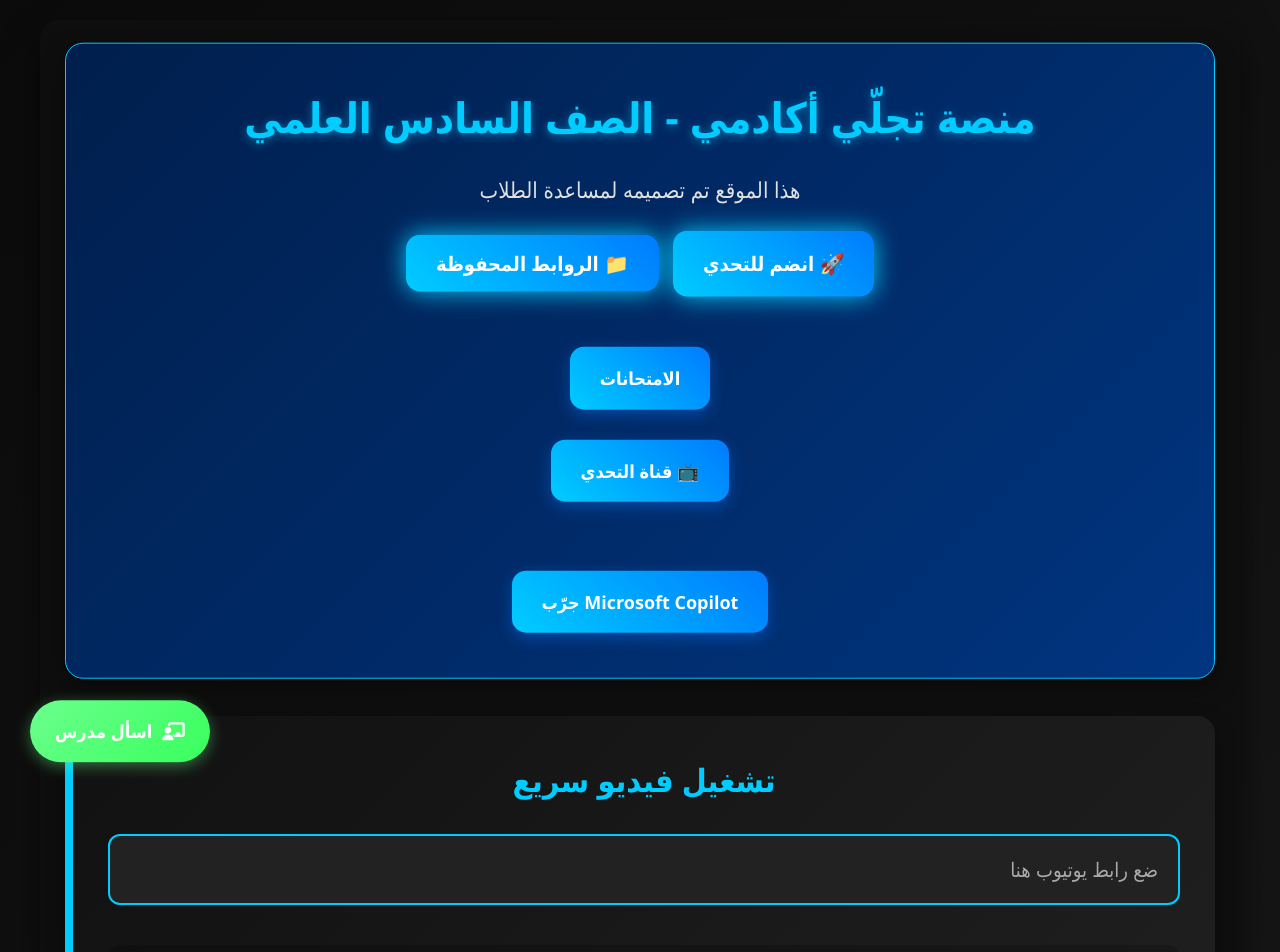
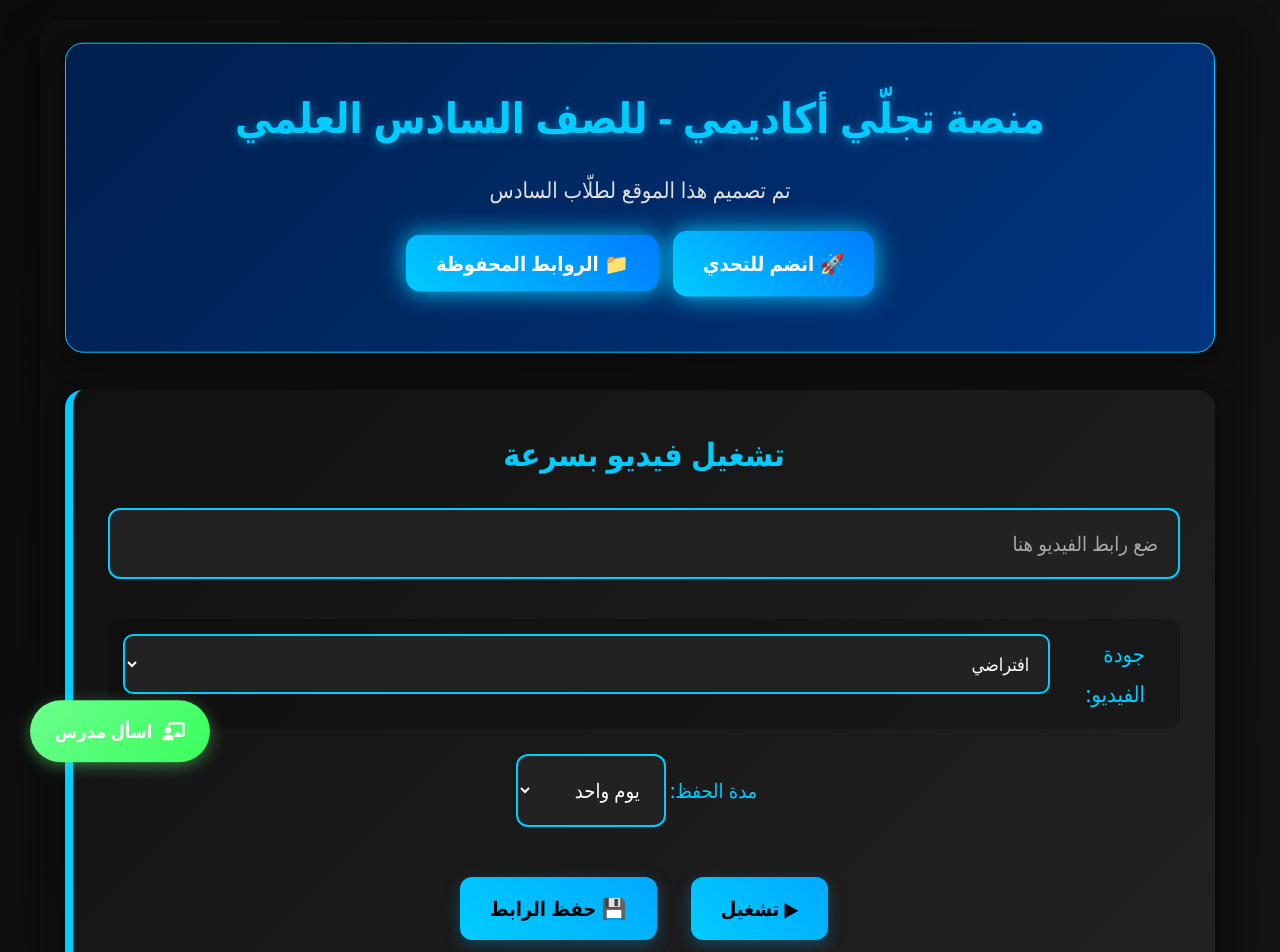
Before and after one commit to vanborton1234-cmyk/6th, a plain HTML site: page index.html in a window 1280 px wide. Shown: the top 952 px of the page. Drawn offline with Linux system fonts and the light colour scheme.

Commit message:
Update index.html
تحسين الكود

```diff
--- a/index.html
+++ b/index.html
@@ -3,7 +3,7 @@
 <head>
     <meta charset="UTF-8">
     <meta name="viewport" content="width=device-width, initial-scale=1.0">
-    <title>منصة تجلّي أكادمي - الصف السادس العلمي</title>
+    <title>منصة تجلّي أكاديمي - الصف السادس العلمي</title>
     <link rel="stylesheet" href="https://cdnjs.cloudflare.com/ajax/libs/font-awesome/6.4.0/css/all.min.css">
     <script src="https://www.gstatic.com/firebasejs/9.6.10/firebase-app-compat.js"></script>
     <script src="https://www.gstatic.com/firebasejs/9.6.10/firebase-firestore-compat.js"></script>
@@ -666,22 +666,17 @@
 
 <div class="container">
     <header>
-        <h1>منصة تجلّي أكادمي - الصف السادس العلمي</h1>
-        <p>هذا الموقع تم تصميمه لمساعدة الطلاب</p>
+        <h1>منصة تجلّي أكاديمي - للصف السادس العلمي</h1>
+        <p>تم تصميم هذا الموقع لطلّاب السادس</p>
         <div>
             <a class="challenge-btn" href="https://t.me/N7BBOT" target="_blank">🚀 انضم للتحدي</a>
             <button class="developer-btn" onclick="showLocalSaves()">📁 الروابط المحفوظة</button>
-            <a class="bottom-developer-btn" href="https://t.me/asssd_log" target="_blank">الامتحانات</a>
-            <a class="bottom-developer-btn" href="https://t.me/asdfgbnrt" target="_blank">📺 قناة التحدي</a><br>
-<a class="bottom-developer-btn" href="https://t.me/CopilotOfficialBot" target="_blank"> Microsoft Copilot جرّب </a>
-
-        </div>
     </header>
 
     <!-- تشغيل سريع -->
     <div class="quick-player">
-        <h3>تشغيل فيديو سريع</h3>
-        <input id="quickLink" placeholder="ضع رابط يوتيوب هنا">
+        <h3>تشغيل فيديو بسرعة</h3>
+        <input id="quickLink" placeholder="ضع رابط الفيديو هنا">
         <div class="video-quality">
             <label for="quickQuality">جودة الفيديو:</label>
             <select id="quickQuality">
@@ -703,7 +698,7 @@
         </div>
         <div style="text-align: center;">
             <button id="quickPlayBtn">▶ تشغيل</button>
-            <button id="quickSaveBtn">💾 حفظ لاحقا</button>
+            <button id="quickSaveBtn">💾 حفظ الرابط </button>
         </div>
         <div id="quickContainer"></div>
     </div>
@@ -779,7 +774,10 @@
     </div>
 
     <!-- زر المطور في الأسفل -->
- <a class="bottom-developer-btn" href="https://t.me/DA_ali_1a" target="_blank">👨‍💻 المطور:علي يوسف</a>
+ <a class="bottom-developer-btn" href="https://t.me/DA_ali_1a" target="_blank">👨‍💻 المطور : علي يوسف</a>
+    <a class="bottom-developer-btn" href="https://t.me/asssd_log" target="_blank">الامتحانات</a>
+            <a class="bottom-developer-btn" href="https://t.me/asdfgbnrt" target="_blank">📺 قناة التحدي</a><br>
+<a class="bottom-developer-btn" href="https://t.me/CopilotOfficialBot" target="_blank"> Microsoft Copilot اسأل </a>
 </div>
 
 <!-- زر اسأل مدرس العائم -->
```
